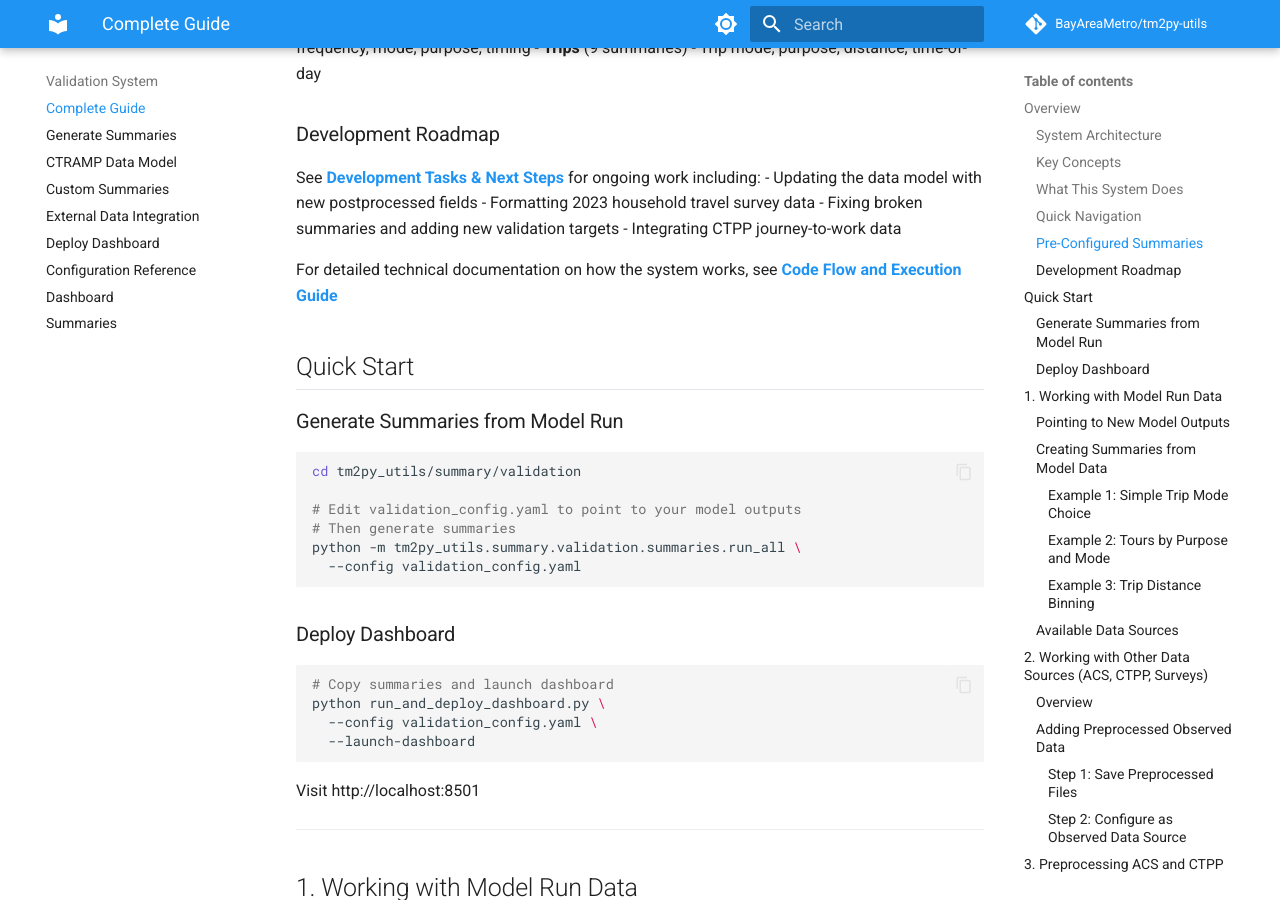
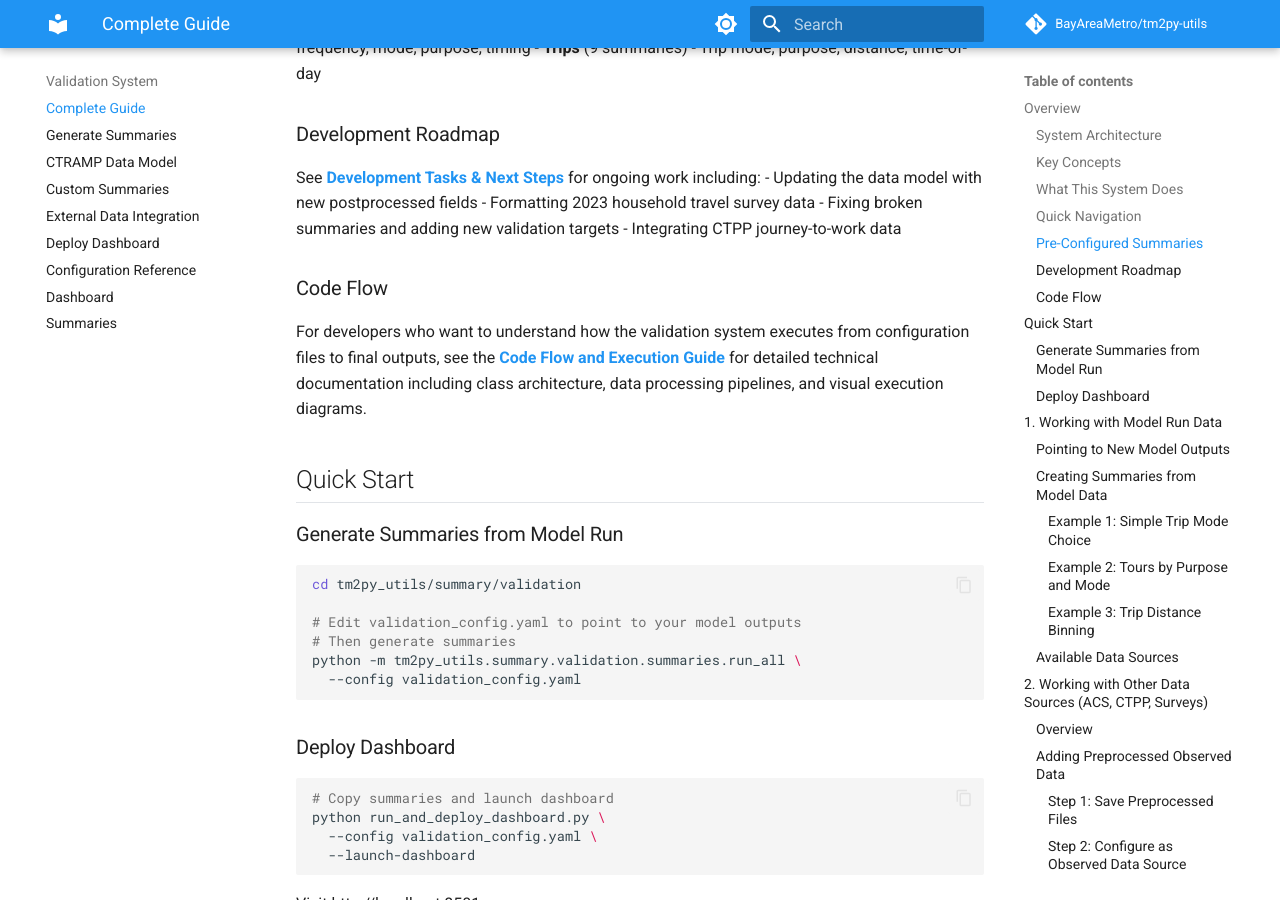
Before and after one commit to BayAreaMetro/tm2py-utils, an MkDocs documentation site: the page built from tm2py_utils/docs/validation-system.md, in a window 1280 px wide and 900 px high, scrolled down 2694 px. Built offline with MkDocs 1.6.1 and Material for MkDocs 9.7.7, drawn with Linux system fonts in a browser that asks for light colours; comment, search, counter and statistics services are not loaded; the version menu is left out.

Commit message:
Add Code Flow section under Development Roadmap on validation-system page

```diff
--- a/tm2py_utils/docs/validation-system.md
+++ b/tm2py_utils/docs/validation-system.md
@@ -113,7 +113,9 @@ See **[Development Tasks & Next Steps](validation-development.md)** for ongoing
 - Fixing broken summaries and adding new validation targets
 - Integrating CTPP journey-to-work data
 
-For detailed technical documentation on how the system works, see **[Code Flow and Execution Guide](code-flow.md)**
+### Code Flow
+
+For developers who want to understand how the validation system executes from configuration files to final outputs, see the **[Code Flow and Execution Guide](code-flow.md)** for detailed technical documentation including class architecture, data processing pipelines, and visual execution diagrams.
 
 ## Quick Start
 
```
